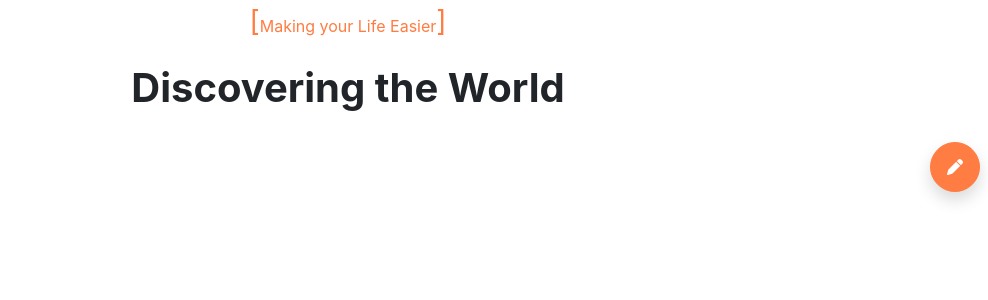
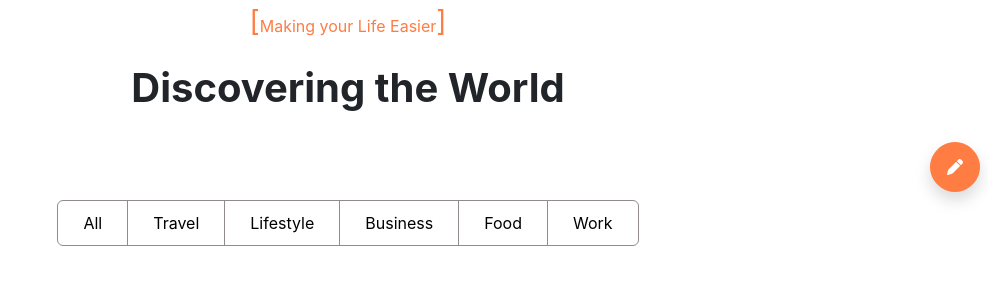
Before and after one commit to AangelF/accenture-react-challenge, a React (Create React App) app: page / in a window 1280 px wide. Shown: the top 300 px of the page, without its empty margins (292-1280 px from the left). Built offline with nearby package versions, Linux system fonts and the light colour scheme.

Commit message:
Create component buttons GroupButtons
I create the componen buttons group

```diff
--- a/src/App.js
+++ b/src/App.js
@@ -1,4 +1,5 @@
 import EditButton from "./components/EditButton/EditButton";
+import GroupButtons from "./components/GroupButtons/GroupButtons";
 import LogoAndTittle from "./components/LogoAndTittle/LogoAndTittle";
 
 function App() {
@@ -6,6 +7,7 @@ function App() {
     <>
       <LogoAndTittle/>
       <EditButton/>
+      <GroupButtons/>
     </>
   );
 }
--- /dev/null
+++ b/src/components/GroupButtons/GroupButtons.jsx
@@ -0,0 +1,22 @@
+import React from 'react'
+import Button from 'react-bootstrap/Button';
+import ButtonGroup from 'react-bootstrap/ButtonGroup';
+
+const GroupButtons = () => {
+  return (
+    <>
+      <div className='d-flex justify-content-center'>
+        <ButtonGroup aria-label="GroupButtons">
+          <Button variant="light" className='buttons-group'>All</Button>
+          <Button variant="light" className='buttons-group'>Travel</Button>
+          <Button variant="light" className='buttons-group'>Lifestyle</Button>
+          <Button variant="light" className='buttons-group'>Business</Button>
+          <Button variant="light" className='buttons-group'>Food</Button>
+          <Button variant="light" className='buttons-group'>Work</Button>
+        </ButtonGroup>
+      </div>
+    </>
+  )
+}
+
+export default GroupButtons
--- a/src/components/styles.css
+++ b/src/components/styles.css
@@ -1,5 +1,8 @@
 :root {
   --orange: #FF7C42;
+  --white: #fff;
+  --black: #000;
+  --gray: #918b8b;
 }
 
 .orange-color{
@@ -7,7 +10,7 @@
 }
 
 .white-color{
-  color: #fff
+  color: #fff;
 }
 
 .edit-button{
@@ -20,5 +23,11 @@
 }
 
 .shadow{
-  box-shadow: 20px 5px 5px #000;
+  box-shadow: 20px 5px 5px var(--black);
 }
+
+.buttons-group{
+  background-color: var(--white);
+  border: solid 0.5px var(--gray);
+  padding: 10px 25px 10px 25px;
+}
```
